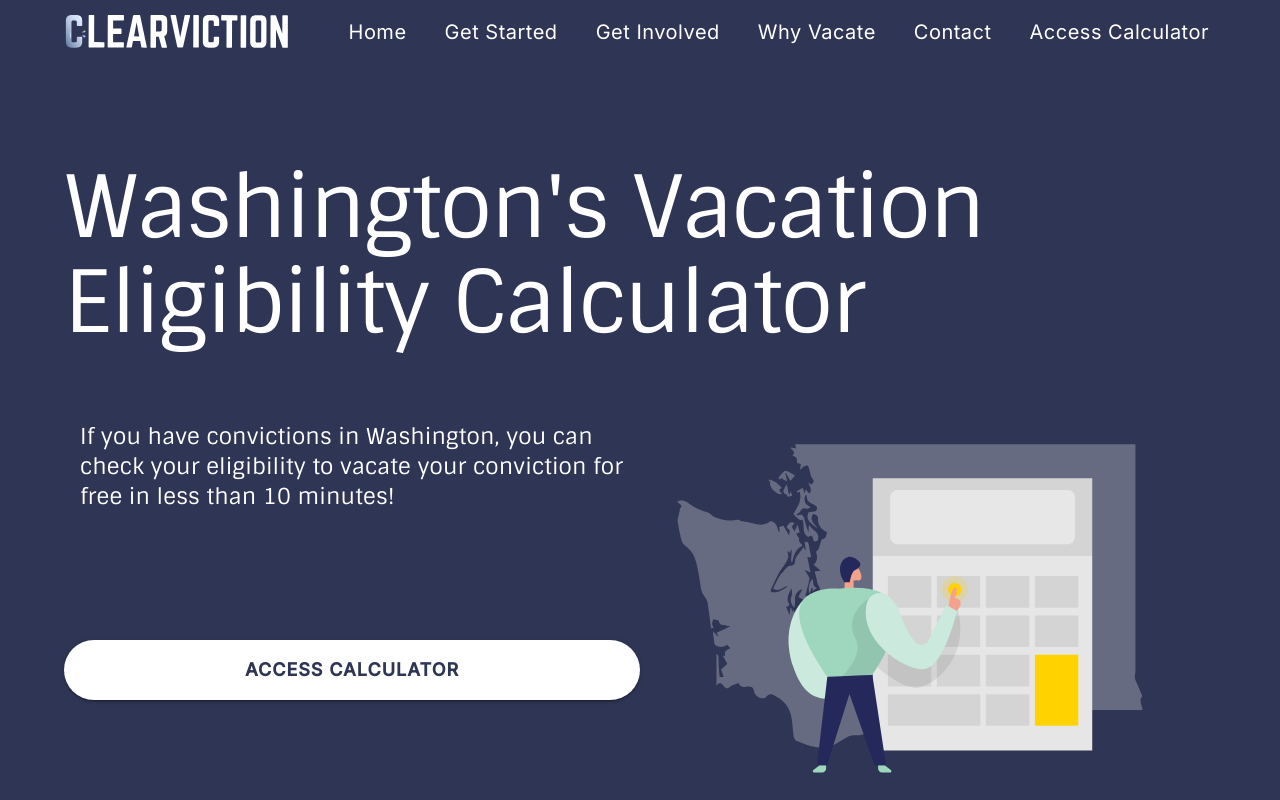
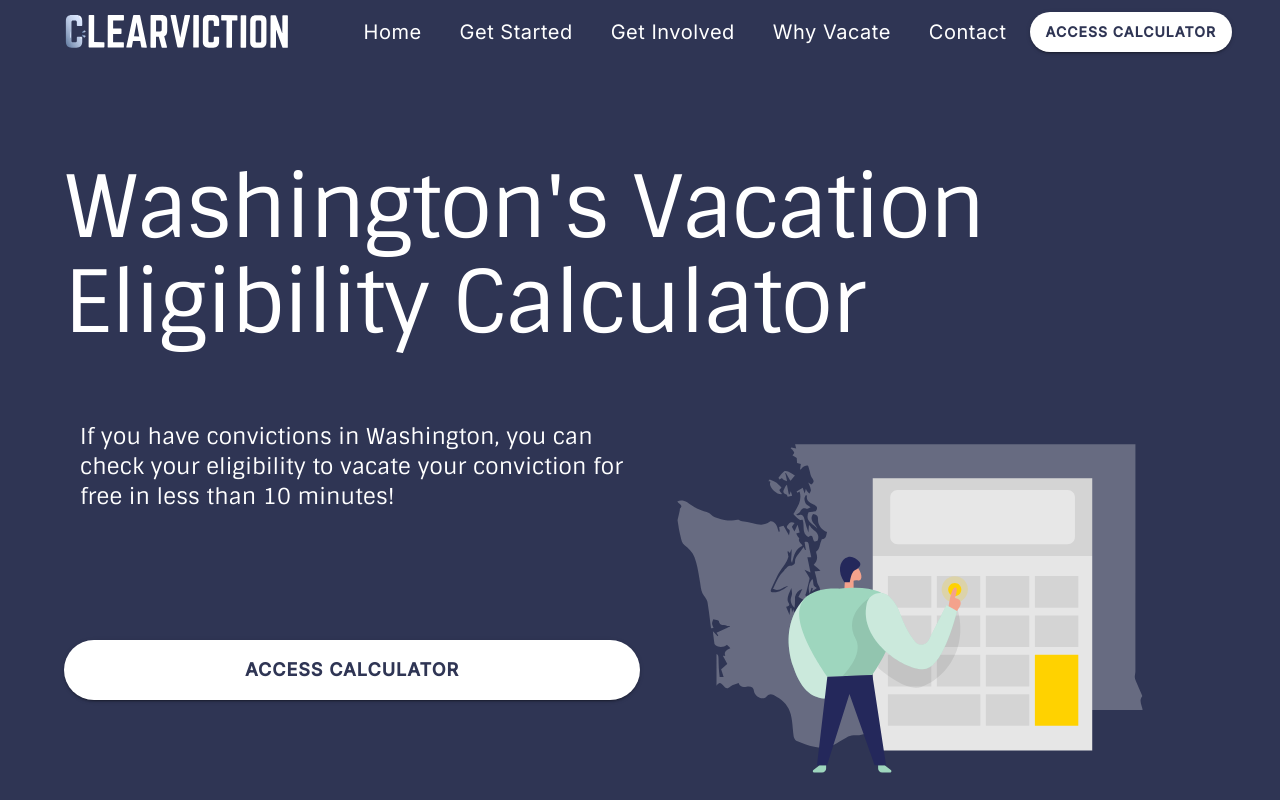
Before and after one commit to openseattle/clearviction-v1, a React (Create React App) app: page / in a window 1280 px wide. Shown: the top 800 px of the page. Built offline with nearby package versions, Linux system fonts and the light colour scheme.

Commit message:
add access calculator button to top nav and format

```diff
--- a/src/Components/Navigation.jsx
+++ b/src/Components/Navigation.jsx
@@ -19,6 +19,7 @@ import NavButtonMobile from "../ui-kit/NavButtonMobile";
 import LegalDisclaimer from "./LegalDisclaimer";
 import NavigationLogo from "./NavigationLogo";
 import SkipLink from "../ui-kit/SkipLink";
+import { RedesignButtonPrimary } from "../ui-kit/RedesignButtonPrimary";
 
 const useStyles = makeStyles(theme => ({
     closeIcon: {
@@ -50,6 +51,21 @@ const useStyles = makeStyles(theme => ({
             transform: "translateX(0)",
         },
     },
+    navCalc: {
+        height: "40px",
+        fontSize: "14px",
+        borderRadius: "50px",
+        padding: "16px",
+        backgroundColor: "white",
+        color: theme.palette.primary.dark,
+        "&:hover": {
+            backgroundColor: theme.palette.secondary.main,
+            color: theme.palette.secondary.contrastText,
+        },
+        [theme.breakpoints.down('lg')]: {
+            height: "60px",
+        },
+    }
 }));
 
 const Navigation = () => {
@@ -78,9 +94,16 @@ const Navigation = () => {
                     <Box display={{ xs: "none", sm: "none", md: "flex" }}>
                         <ButtonGroup>
                             {headerPages.map((page, idx) => (
-                                <NavButton key={idx} page={page} />
+                                page.name !== "Access Calculator" ? <NavButton key={idx} page={page} /> : null
                             ))}
                         </ButtonGroup>
+                        <RedesignButtonPrimary
+                            href="/calculator/landing-0"
+                            className={classes.navCalc}
+                            >
+                            Access Calculator
+                        </RedesignButtonPrimary>
+
                     </Box>
                     {/* mobile menu */}
 
```
